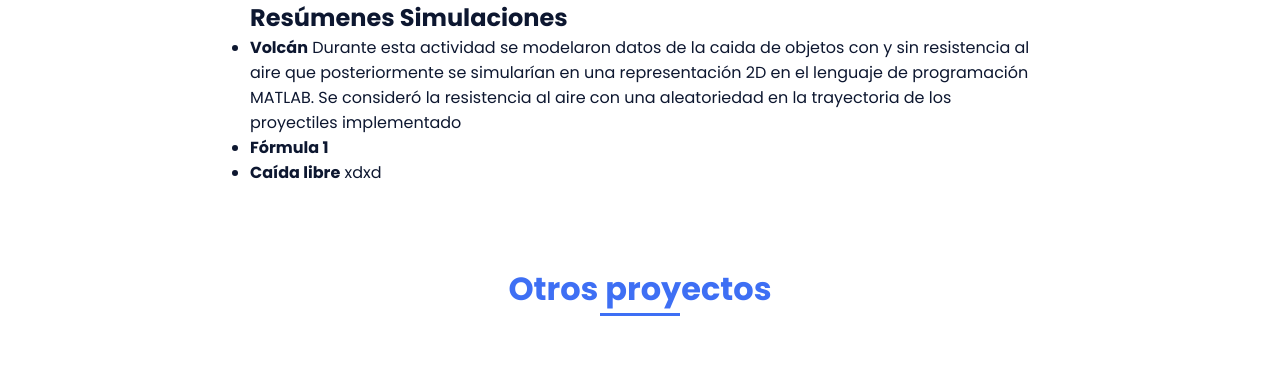
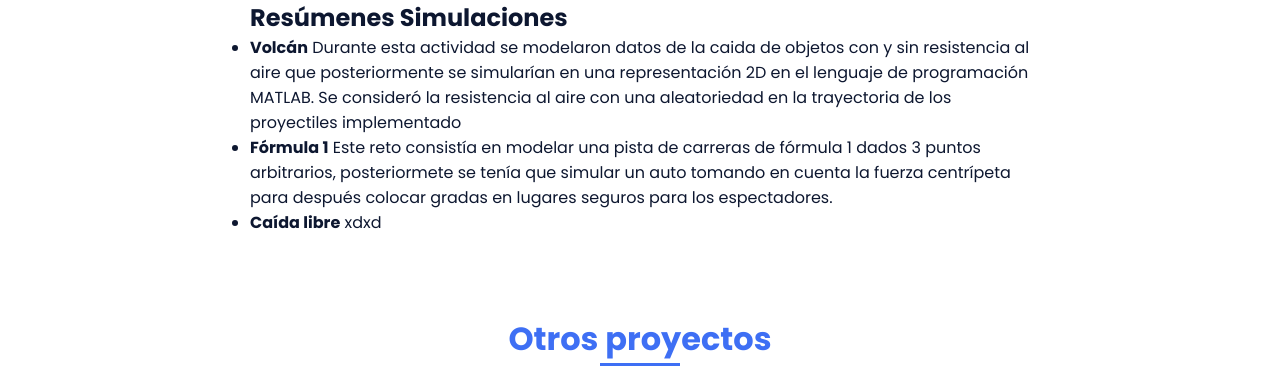
Before and after one commit to MrEstebato/Esteban-Portfolio, a plain HTML site: page index.html in a window 1280 px wide. Shown: the part 2900-3271 px from the top of the page. Drawn offline with nearby package versions, Linux system fonts and the light colour scheme.

Commit message:
Update formula 1

```diff
--- a/index.html
+++ b/index.html
@@ -206,7 +206,9 @@
         <ul class="bulleted-list">
           <li style="list-style-type: disc">
             <strong>Fórmula 1</strong>
-
+            Este reto consistía en modelar una pista de carreras de fórmula 1 dados 3 puntos arbitrarios,
+            posteriormete se tenía que simular un auto tomando en cuenta la fuerza centrípeta para
+            después colocar gradas en lugares seguros para los espectadores.
           </li>
         </ul>
         <ul class="bulleted-list">
```
